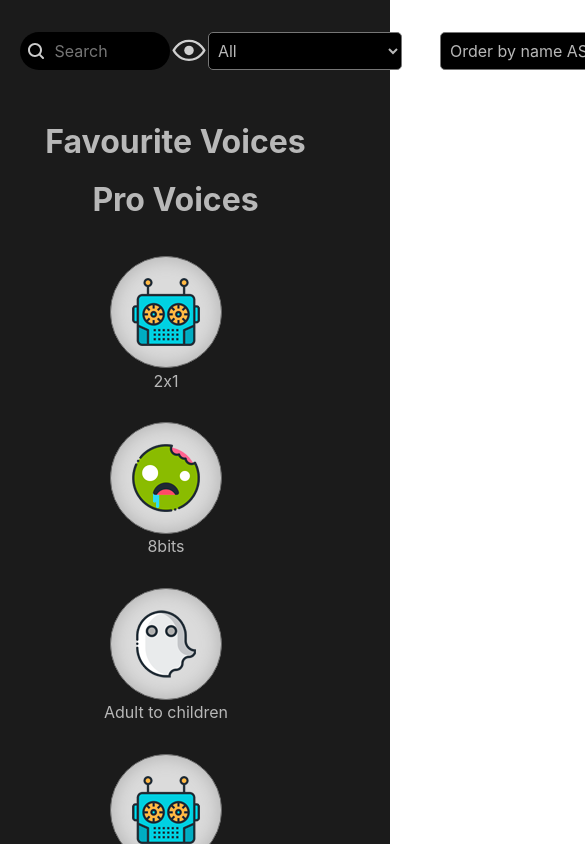
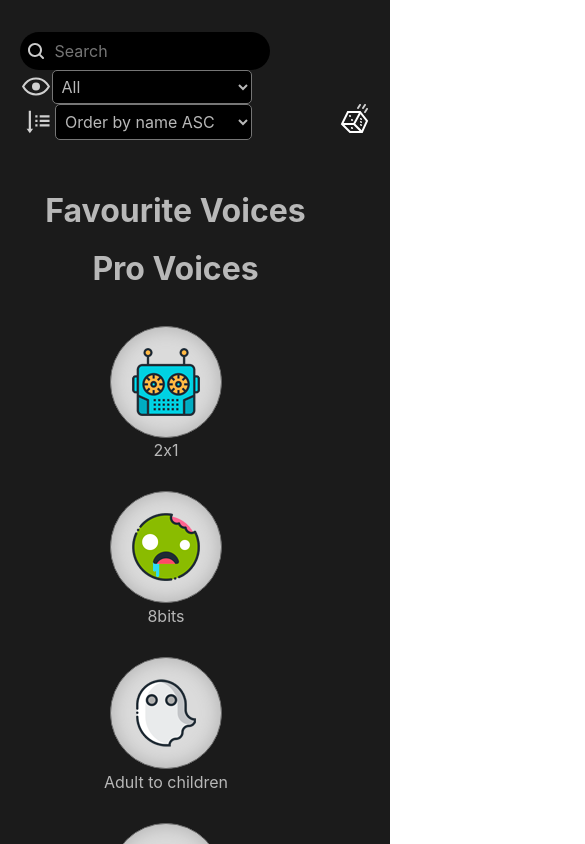
Before and after one commit to danibeam/voicemod-frontend, a React (Create React App) app: page / in a window 390 px wide. Shown: the top 844 px of the page, 585 px wide, since content can reach past the window. Built offline with nearby package versions, Linux system fonts and the light colour scheme.

Commit message:
Readjust header positioning
The actions elements looked a bit odd on the mobile screen size.

```diff
--- a/src/components/Header/style.scss
+++ b/src/components/Header/style.scss
@@ -4,9 +4,16 @@
   width: 90%;
   margin: auto;
   padding: 2em 0;
+  flex-wrap: wrap;
 
   &-actions {
     display: flex;
     justify-content: space-between;
+    flex-wrap: wrap;
+    & > div {
+      @media only screen and (min-width: 1024px) {
+        margin: 0 1em;
+      }
+    }
   }
 }
--- a/src/components/Shuffle/style.scss
+++ b/src/components/Shuffle/style.scss
@@ -1,4 +1,3 @@
 .shuffle {
   cursor: pointer;
-  margin: 0 1em;
 }
```
